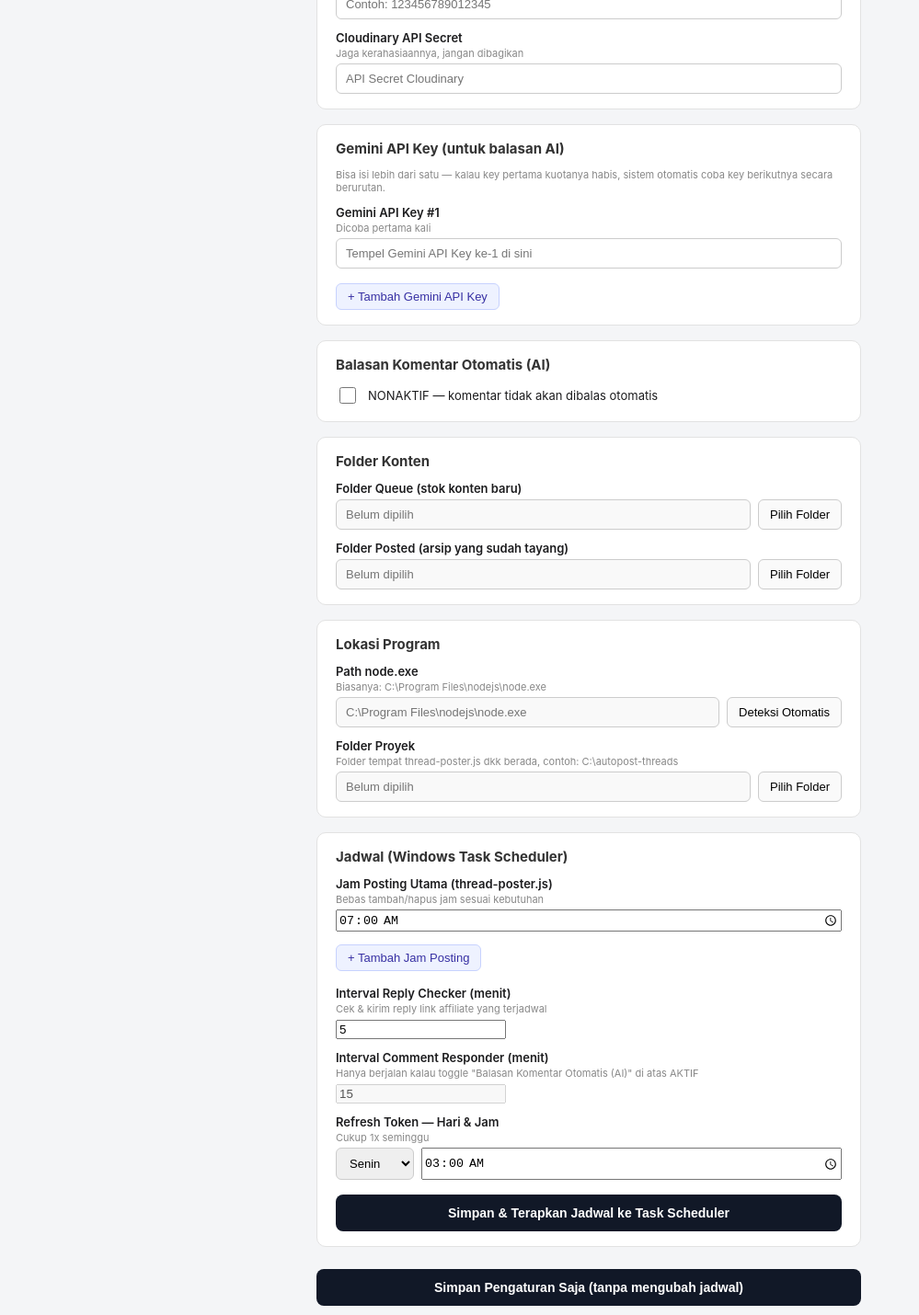
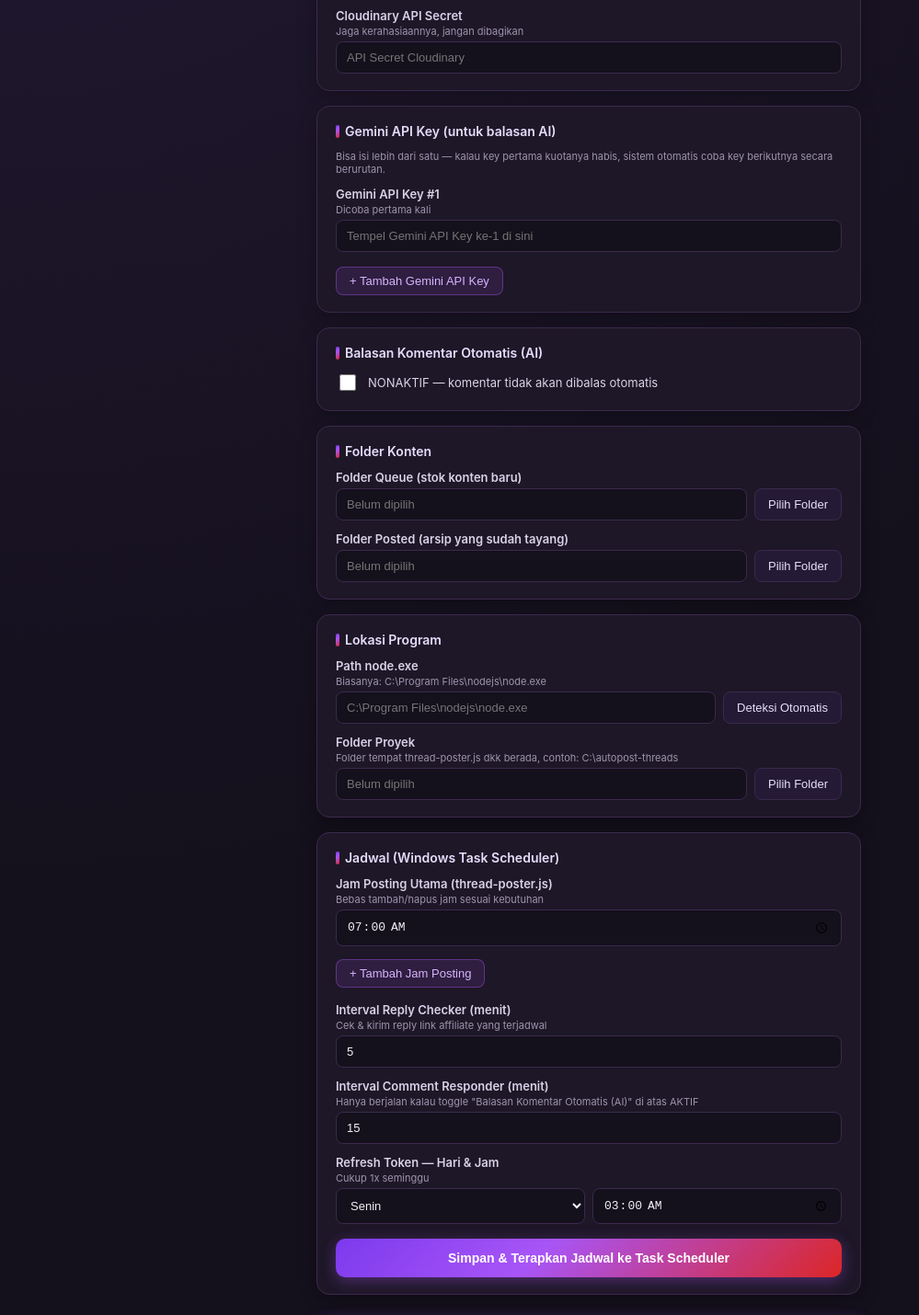
Before and after one commit to berhasilsemua83/teter2, a React (Vite) app: page / in a window 1280 px wide. Shown: the part 540-1970 px from the top of the page at 92% size, without its empty margins (0-999 px from the left). Built offline with nearby package versions, Linux system fonts and the light colour scheme.

Commit message:
Update styles.css

```diff
--- a/src/styles.css
+++ b/src/styles.css
@@ -1,7 +1,13 @@
 :root {
   font-family: -apple-system, "Segoe UI", Arial, sans-serif;
-  background: #f4f5f7;
-  color: #1c1c1e;
+  color: #f1f0f5;
+  --bg-dark: #14101c;
+  --card-bg: #1e1727;
+  --card-border: #3a2a4d;
+  --accent-purple: #a855f7;
+  --accent-red: #ef4444;
+  --gradient-main: linear-gradient(135deg, #7c3aed 0%, #a855f7 40%, #dc2626 100%);
+  --text-dim: #9d94ad;
 }
 
 * {
@@ -10,37 +16,99 @@
 
 body {
   margin: 0;
+  background: radial-gradient(circle at top left, #241a35, var(--bg-dark) 60%);
+  min-height: 100vh;
 }
 
 .container {
   max-width: 640px;
   margin: 0 auto;
-  padding: 24px;
+  padding: 28px 24px 48px;
+}
+
+.header-row {
+  display: flex;
+  align-items: center;
+  justify-content: space-between;
+  margin-bottom: 4px;
 }
 
 h1 {
-  margin-bottom: 0;
+  margin: 0;
+  font-size: 22px;
+  background: var(--gradient-main);
+  -webkit-background-clip: text;
+  background-clip: text;
+  color: transparent;
+  font-weight: 800;
+  letter-spacing: -0.3px;
 }
 
 .subtitle {
-  color: #666;
+  color: var(--text-dim);
   margin-top: 4px;
   margin-bottom: 24px;
+  font-size: 13px;
+}
+
+.status-indicator {
+  display: flex;
+  align-items: center;
+  gap: 7px;
+  font-size: 12px;
+  color: var(--text-dim);
+  padding: 5px 12px;
+  border-radius: 20px;
+  background: rgba(255, 255, 255, 0.04);
+  border: 1px solid var(--card-border);
+}
+
+.status-dot {
+  width: 9px;
+  height: 9px;
+  border-radius: 50%;
+  background: #52525b;
+  flex-shrink: 0;
+}
+
+.status-dot.active {
+  background: #22c55e;
+  box-shadow: 0 0 6px 2px rgba(34, 197, 94, 0.7);
+  animation: pulse-green 1.6s ease-in-out infinite;
+}
+
+@keyframes pulse-green {
+  0%, 100% { box-shadow: 0 0 6px 2px rgba(34, 197, 94, 0.7); }
+  50% { box-shadow: 0 0 10px 5px rgba(34, 197, 94, 0.9); }
 }
 
 section {
-  background: #fff;
-  border: 1px solid #e2e2e2;
-  border-radius: 10px;
-  padding: 16px 20px;
+  background: var(--card-bg);
+  border: 1px solid var(--card-border);
+  border-radius: 14px;
+  padding: 18px 20px;
   margin-bottom: 16px;
+  box-shadow: 0 4px 20px rgba(0, 0, 0, 0.25);
 }
 
 h2 {
-  font-size: 15px;
+  font-size: 14px;
   margin-top: 0;
   margin-bottom: 12px;
-  color: #333;
+  color: #e4defc;
+  font-weight: 600;
+  display: flex;
+  align-items: center;
+  gap: 6px;
+}
+
+h2::before {
+  content: "";
+  width: 4px;
+  height: 14px;
+  border-radius: 2px;
+  background: var(--gradient-main);
+  display: inline-block;
 }
 
 .field-label {
@@ -49,23 +117,39 @@ h2 {
   font-weight: 600;
   margin-top: 12px;
   margin-bottom: 4px;
+  color: #d8d2e8;
 }
 
 .hint {
   display: block;
   font-size: 11px;
   font-weight: 400;
-  color: #888;
+  color: var(--text-dim);
   margin-top: 2px;
 }
 
 input[type="text"],
-input[type="password"] {
+input[type="password"],
+input[type="number"],
+input[type="time"],
+select {
   width: 100%;
-  padding: 8px 10px;
-  border: 1px solid #ccc;
-  border-radius: 6px;
+  padding: 9px 11px;
+  border: 1px solid var(--card-border);
+  border-radius: 8px;
   font-size: 13px;
+  background: #14101c;
+  color: #f1f0f5;
+  outline: none;
+  transition: border-color 0.15s;
+}
+
+input:focus, select:focus {
+  border-color: var(--accent-purple);
+}
+
+input[readonly] {
+  color: var(--text-dim);
 }
 
 .gemini-key-row {
@@ -77,26 +161,27 @@ input[type="password"] {
   gap: 8px;
 }
 
-.key-input-group input {
+.key-input-group input,
+.key-input-group select {
   flex: 1;
 }
 
 .btn-remove {
-  background: #fee2e2;
-  border: 1px solid #fca5a5;
-  color: #b91c1c;
-  border-radius: 6px;
-  padding: 0 10px;
+  background: rgba(239, 68, 68, 0.15);
+  border: 1px solid rgba(239, 68, 68, 0.4);
+  color: #fca5a5;
+  border-radius: 8px;
+  padding: 0 12px;
   cursor: pointer;
 }
 
 .btn-add {
   margin-top: 8px;
-  background: #eef2ff;
-  border: 1px solid #c7d2fe;
-  color: #3730a3;
-  border-radius: 6px;
-  padding: 6px 12px;
+  background: rgba(168, 85, 247, 0.12);
+  border: 1px solid rgba(168, 85, 247, 0.4);
+  color: #d8b4fe;
+  border-radius: 8px;
+  padding: 7px 14px;
   cursor: pointer;
   font-size: 13px;
 }
@@ -107,11 +192,13 @@ input[type="password"] {
   gap: 10px;
   font-size: 13px;
   cursor: pointer;
+  color: #d8d2e8;
 }
 
 .toggle-row input {
   width: 18px;
   height: 18px;
+  accent-color: var(--accent-purple);
 }
 
 .folder-picker-row {
@@ -121,41 +208,50 @@ input[type="password"] {
 
 .folder-picker-row input {
   flex: 1;
-  background: #f9f9f9;
 }
 
-.folder-picker-row button {
-  padding: 8px 12px;
-  border-radius: 6px;
-  border: 1px solid #ccc;
-  background: #fafafa;
+.folder-picker-row button,
+button:not(.btn-remove):not(.btn-add):not(.btn-save) {
+  padding: 9px 14px;
+  border-radius: 8px;
+  border: 1px solid var(--card-border);
+  background: #241a35;
+  color: #e4defc;
   cursor: pointer;
   font-size: 13px;
+  white-space: nowrap;
 }
 
 .btn-save {
   width: 100%;
-  padding: 12px;
-  background: #111827;
+  padding: 13px;
+  background: var(--gradient-main);
   color: #fff;
   border: none;
-  border-radius: 8px;
+  border-radius: 10px;
   font-size: 14px;
-  font-weight: 600;
+  font-weight: 700;
   cursor: pointer;
   margin-top: 8px;
+  box-shadow: 0 4px 16px rgba(168, 85, 247, 0.35);
+}
+
+.btn-save:disabled {
+  opacity: 0.6;
+  cursor: not-allowed;
 }
 
 .status {
   text-align: center;
-  color: #555;
+  color: var(--text-dim);
   font-size: 13px;
   margin-top: 10px;
 }
 
 .log-box {
   margin-top: 12px;
-  background: #0b1021;
+  background: #0b0713;
+  border: 1px solid var(--card-border);
   border-radius: 8px;
   padding: 12px;
   max-height: 220px;
@@ -173,10 +269,3 @@ input[type="password"] {
   color: #fca5a5;
   margin-bottom: 4px;
 }
-
-select {
-  padding: 8px 10px;
-  border: 1px solid #ccc;
-  border-radius: 6px;
-  font-size: 13px;
-}
```
